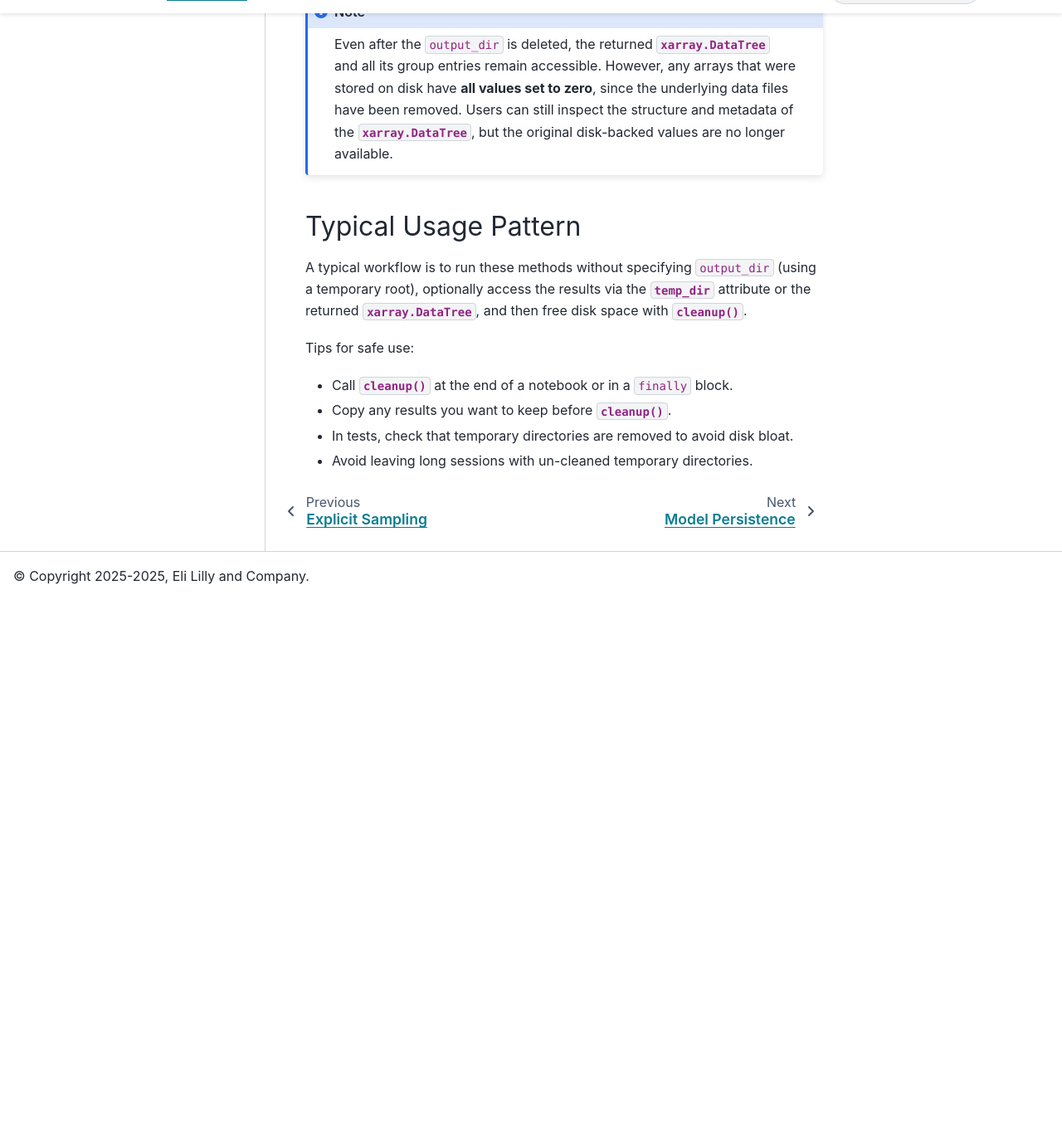
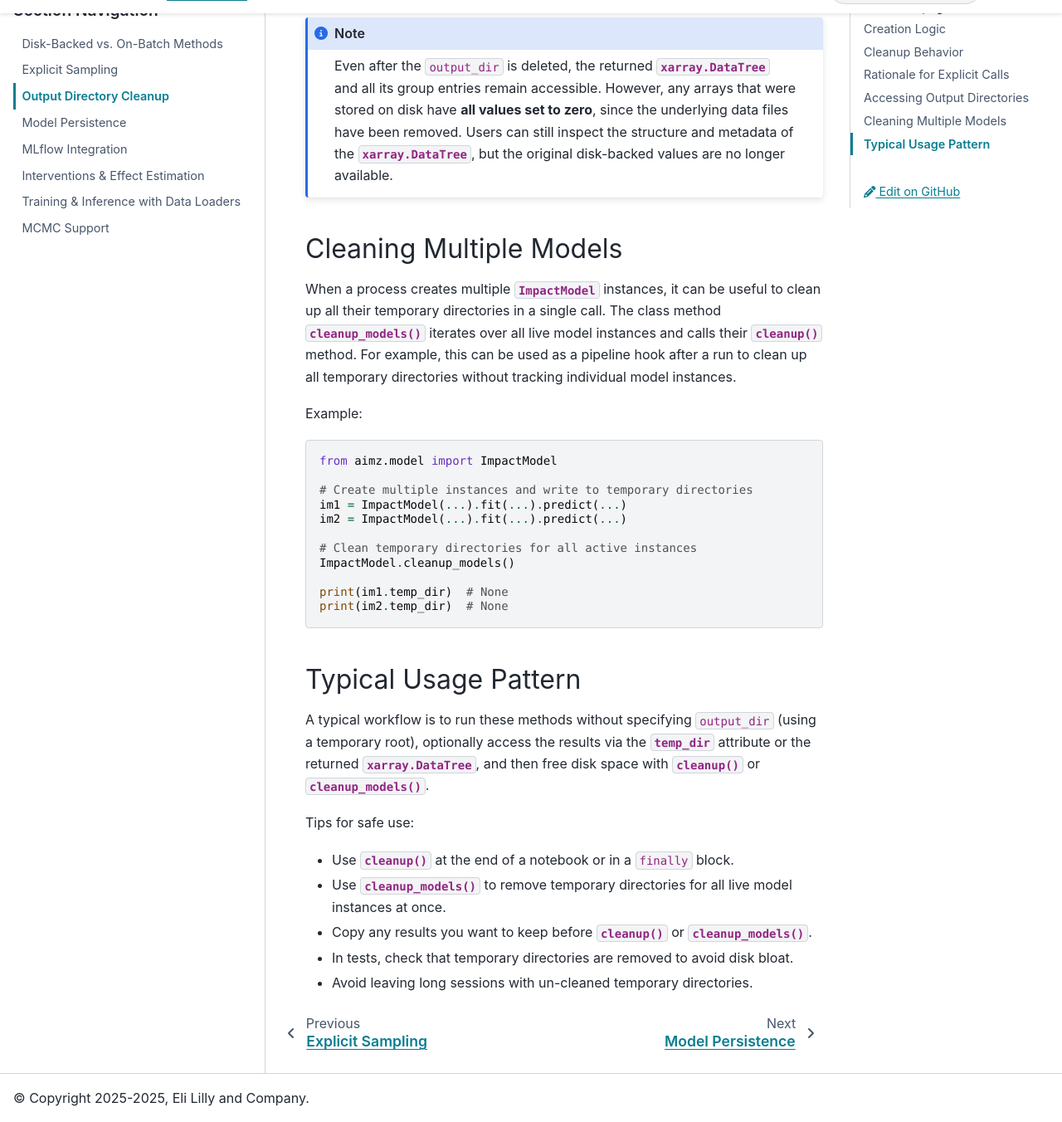
Before and after one commit to markean/aimz, a Sphinx documentation site: the page built from docs/source/user_guide/cleanup.rst, in a window 1280 px wide and 1400 px high, scrolled down 2070 px, cut to the strip 48-1400 px from the top of the window. Shown: the whole strip at 83% size. Built offline with Sphinx 7.4.7 and the PyData theme 0.15.4, drawn with Linux system fonts in a browser that asks for light colours; before the commit the page ends 2842 px from its top, so only the background shows below that; some of the changed text lies outside the part shown.

Commit message:
Add class-level cleanup method
Fixes #136

```diff
--- a/docs/source/api/impact_model.rst
+++ b/docs/source/api/impact_model.rst
@@ -62,3 +62,4 @@ Miscellaneous
 
    ImpactModel.estimate_effect
    ImpactModel.cleanup
+   ImpactModel.cleanup_models
--- a/docs/source/user_guide/cleanup.rst
+++ b/docs/source/user_guide/cleanup.rst
@@ -5,7 +5,7 @@ Output Directory Cleanup
 
 Many high‑level methods of :class:`~aimz.ImpactModel` stream results to disk (e.g., posterior predictive samples, predictions) to support large datasets and memory efficiency.
 Each of these methods accepts an ``output_dir`` parameter (see :doc:`disk_and_on_batch` for broader I/O behavior of them).
-This page focuses on managing the temporary directory created when the user does not supply ``output_dir`` and on the :meth:`~aimz.ImpactModel.cleanup` method that removes it.
+This page focuses on managing the temporary directory created when the user does not supply ``output_dir`` and on the :meth:`~aimz.ImpactModel.cleanup` method, as well as the :meth:`~aimz.ImpactModel.cleanup_models` class method, which removes temporary directories for all live model instances.
 
 
 Creation Logic
@@ -118,13 +118,35 @@ The output below shows an example :external:class:`xarray.DataTree` illustrating
     Users can still inspect the structure and metadata of the :external:class:`xarray.DataTree`, but the original disk-backed values are no longer available.
 
 
+Cleaning Multiple Models
+------------------------
+When a process creates multiple :class:`~aimz.ImpactModel` instances, it can be useful to clean up all their temporary directories in a single call.
+The class method :meth:`~aimz.ImpactModel.cleanup_models` iterates over all live model instances and calls their :meth:`~aimz.ImpactModel.cleanup` method.
+For example, this can be used as a pipeline hook after a run to clean up all temporary directories without tracking individual model instances.
+
+Example::
+
+    from aimz.model import ImpactModel
+
+    # Create multiple instances and write to temporary directories
+    im1 = ImpactModel(...).fit(...).predict(...)
+    im2 = ImpactModel(...).fit(...).predict(...)
+
+    # Clean temporary directories for all active instances
+    ImpactModel.cleanup_models()
+
+    print(im1.temp_dir)  # None
+    print(im2.temp_dir)  # None
+
+
 Typical Usage Pattern
 ---------------------
-A typical workflow is to run these methods without specifying ``output_dir`` (using a temporary root), optionally access the results via the :attr:`~aimz.ImpactModel.temp_dir` attribute or the returned :external:class:`xarray.DataTree`, and then free disk space with :meth:`~aimz.ImpactModel.cleanup`.
+A typical workflow is to run these methods without specifying ``output_dir`` (using a temporary root), optionally access the results via the :attr:`~aimz.ImpactModel.temp_dir` attribute or the returned :external:class:`xarray.DataTree`, and then free disk space with :meth:`~aimz.ImpactModel.cleanup` or :meth:`~aimz.ImpactModel.cleanup_models`.
 
 Tips for safe use:
 
-* Call :meth:`~aimz.ImpactModel.cleanup` at the end of a notebook or in a ``finally`` block.
-* Copy any results you want to keep before :meth:`~aimz.ImpactModel.cleanup`.
+* Use :meth:`~aimz.ImpactModel.cleanup` at the end of a notebook or in a ``finally`` block.
+* Use :meth:`~aimz.ImpactModel.cleanup_models` to remove temporary directories for all live model instances at once.
+* Copy any results you want to keep before :meth:`~aimz.ImpactModel.cleanup` or :meth:`~aimz.ImpactModel.cleanup_models`.
 * In tests, check that temporary directories are removed to avoid disk bloat.
 * Avoid leaving long sessions with un-cleaned temporary directories.
--- a/pyproject.toml
+++ b/pyproject.toml
@@ -4,7 +4,7 @@ build-backend = "setuptools.build_meta"
 
 [project]
 name = "aimz"
-version = "0.8.2.dev0"
+version = "0.9.0.dev0"
 description = "Scalable probabilistic impact modeling"
 readme = "README.md"
 license = "Apache-2.0"
```
Also changed, not shown: CHANGELOG.md (+6 -0 lines), 3 other files.
